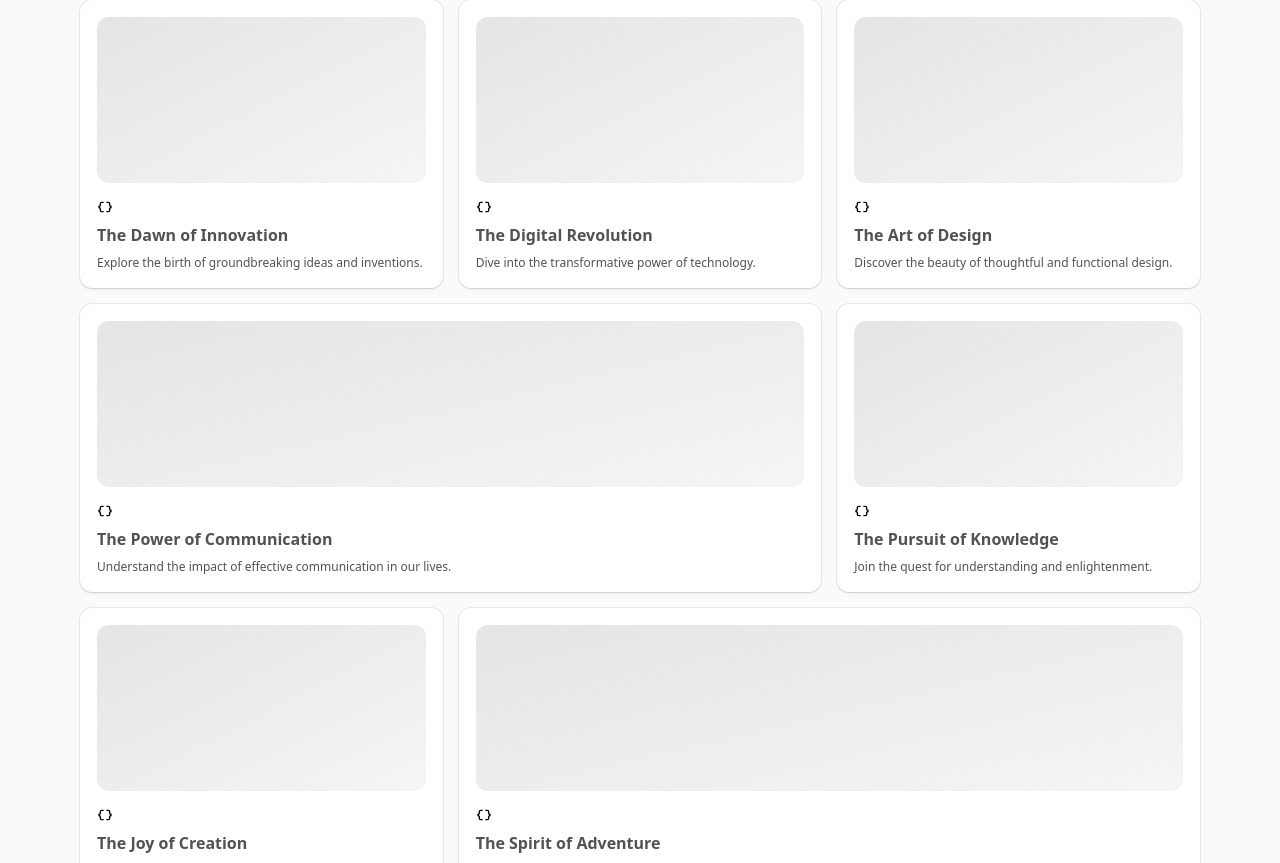
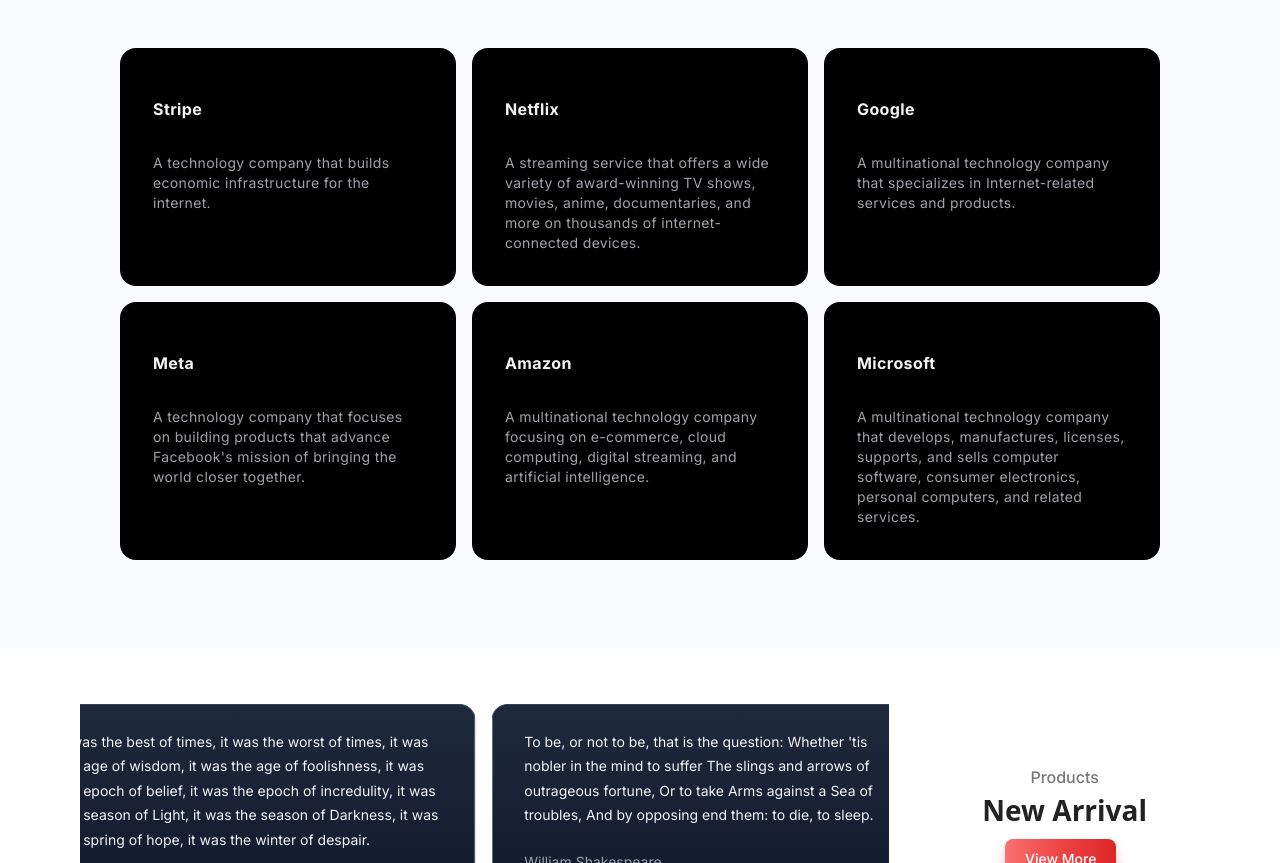
Before and after one commit to ahsanimran456/Owings-front-end, a Next.js app: page / in a window 1280 px wide. Shown: the part 777-1640 px from the top of the page. Built offline with nearby package versions, Linux system fonts and the light colour scheme.

Commit message:
changecart

```diff
--- a/src/components/HomeComponets/OurCategories.jsx
+++ b/src/components/HomeComponets/OurCategories.jsx
@@ -4,55 +4,96 @@
 import { cn } from "../../utils/cn.js";
 import { BentoGrid, BentoGridItem } from "../ui/bento-grid";
 import { MdDataObject } from "react-icons/md";
+import { HoverEffect } from "../ui/card-hover-effect";
 const Skeleton = () => (
     <div className="flex flex-1 w-full h-full min-h-[6rem] rounded-xl bg-gradient-to-br from-neutral-200 dark:from-neutral-900 dark:to-neutral-800 to-neutral-100"></div>
 );
-const items = [
+// const items = [
+//     {
+//         title: "The Dawn of Innovation",
+//         description: "Explore the birth of groundbreaking ideas and inventions.",
+//         header: <Skeleton />,
+//         icon: <MdDataObject />
+//     },
+//     {
+//         title: "The Digital Revolution",
+//         description: "Dive into the transformative power of technology.",
+//         header: <Skeleton />,
+//         icon: <MdDataObject />
+//     },
+//     {
+//         title: "The Art of Design",
+//         description: "Discover the beauty of thoughtful and functional design.",
+//         header: <Skeleton />,
+//         icon: <MdDataObject />
+//     },
+//     {
+//         title: "The Power of Communication",
+//         description:
+//             "Understand the impact of effective communication in our lives.",
+//         header: <Skeleton />,
+//         icon: <MdDataObject />
+//     },
+//     {
+//         title: "The Pursuit of Knowledge",
+//         description: "Join the quest for understanding and enlightenment.",
+//         header: <Skeleton />,
+//         icon: <MdDataObject />
+//     },
+//     {
+//         title: "The Joy of Creation",
+//         description: "Experience the thrill of bringing ideas to life.",
+//         header: <Skeleton />,
+//         icon: <MdDataObject />
+//     },
+//     {
+//         title: "The Spirit of Adventure",
+//         description: "Embark on exciting journeys and thrilling discoveries.",
+//         header: <Skeleton />,
+//         icon: <MdDataObject />
+//     },
+// ];
+
+
+
+const projects = [
     {
-        title: "The Dawn of Innovation",
-        description: "Explore the birth of groundbreaking ideas and inventions.",
-        header: <Skeleton />,
-        icon: <MdDataObject />
+        title: "Stripe",
+        description:
+            "A technology company that builds economic infrastructure for the internet.",
+        link: "https://stripe.com",
     },
     {
-        title: "The Digital Revolution",
-        description: "Dive into the transformative power of technology.",
-        header: <Skeleton />,
-        icon: <MdDataObject />
+        title: "Netflix",
+        description:
+            "A streaming service that offers a wide variety of award-winning TV shows, movies, anime, documentaries, and more on thousands of internet-connected devices.",
+        link: "https://netflix.com",
     },
     {
-        title: "The Art of Design",
-        description: "Discover the beauty of thoughtful and functional design.",
-        header: <Skeleton />,
-        icon: <MdDataObject />
+        title: "Google",
+        description:
+            "A multinational technology company that specializes in Internet-related services and products.",
+        link: "https://google.com",
     },
     {
-        title: "The Power of Communication",
+        title: "Meta",
         description:
-            "Understand the impact of effective communication in our lives.",
-        header: <Skeleton />,
-        icon: <MdDataObject />
+            "A technology company that focuses on building products that advance Facebook's mission of bringing the world closer together.",
+        link: "https://meta.com",
     },
     {
-        title: "The Pursuit of Knowledge",
-        description: "Join the quest for understanding and enlightenment.",
-        header: <Skeleton />,
-        icon: <MdDataObject />
+        title: "Amazon",
+        description:
+            "A multinational technology company focusing on e-commerce, cloud computing, digital streaming, and artificial intelligence.",
+        link: "https://amazon.com",
     },
     {
-        title: "The Joy of Creation",
-        description: "Experience the thrill of bringing ideas to life.",
-        header: <Skeleton />,
-        icon: <MdDataObject />
-    },
-    {
-        title: "The Spirit of Adventure",
-        description: "Embark on exciting journeys and thrilling discoveries.",
-        header: <Skeleton />,
-        icon: <MdDataObject />
+        title: "Microsoft",
+        description:
+            "A multinational technology company that develops, manufactures, licenses, supports, and sells computer software, consumer electronics, personal computers, and related services.",
+        link: "https://microsoft.com",
     },
 ];
-
 export function OurCategories() {
     return (
         <section className="bg-[#f9fafb]">
@@ -63,7 +104,7 @@
                 <h2 className="text-[#000] text-[38px] font-bold">
                     POPULAR CATEGORIES
                 </h2>
-                <BentoGrid className="mx-auto">
+                {/* <BentoGrid className="mx-auto">
                     {items.map((item, i) => (
                         <BentoGridItem
                             key={i}
@@ -74,7 +115,11 @@
                             className={i === 3 || i === 6 ? "md:col-span-2" : ""}
                         />
                     ))}
-                </BentoGrid>
+                </BentoGrid> */}
+
+                <div className="mx-auto px-8">
+                    <HoverEffect items={projects} />
+                </div>
             </div>
         </section>
 
--- /dev/null
+++ b/src/components/ui/card-hover-effect.jsx
@@ -0,0 +1,75 @@
+import React, { useState } from "react";
+import { AnimatePresence, motion } from "framer-motion";
+import Link from "next/link";
+import { cn } from "@/utils/cn";
+
+export const HoverEffect = ({ items, className }) => {
+  let [hoveredIndex, setHoveredIndex] = useState(null);
+
+  return (
+    <div className={cn("grid grid-cols-1 md:grid-cols-2 lg:grid-cols-3 py-10", className)}>
+      {items.map((item, idx) => (
+        <Link
+          href={item?.link}
+          key={item?.link}
+          className="relative group block p-2 h-full w-full"
+          onMouseEnter={() => setHoveredIndex(idx)}
+          onMouseLeave={() => setHoveredIndex(null)}
+        >
+          <AnimatePresence>
+            {hoveredIndex === idx && (
+              <motion.span
+                className="absolute inset-0 h-full w-full bg-neutral-200 dark:bg-slate-800/[0.8] block rounded-3xl"
+                layoutId="hoverBackground"
+                initial={{ opacity: 0 }}
+                animate={{
+                  opacity: 1,
+                  transition: { duration: 0.15 },
+                }}
+                exit={{
+                  opacity: 0,
+                  transition: { duration: 0.15, delay: 0.2 },
+                }}
+              />
+            )}
+          </AnimatePresence>
+          <Card>
+            <CardTitle>{item.title}</CardTitle>
+            <CardDescription>{item.description}</CardDescription>
+          </Card>
+        </Link>
+      ))}
+    </div>
+  );
+};
+
+export const Card = ({ className, children }) => {
+  return (
+    <div
+      className={cn(
+        "rounded-2xl h-full w-full p-4 overflow-hidden bg-black border border-transparent dark:border-white/[0.2] group-hover:border-slate-700 relative z-20",
+        className
+      )}
+    >
+      <div className="relative z-50">
+        <div className="p-4">{children}</div>
+      </div>
+    </div>
+  );
+};
+
+export const CardTitle = ({ className, children }) => {
+  return (
+    <h4 className={cn("text-zinc-100 font-bold tracking-wide mt-4", className)}>
+      {children}
+    </h4>
+  );
+};
+
+export const CardDescription = ({ className, children }) => {
+  return (
+    <p className={cn("mt-8 text-zinc-400 tracking-wide leading-relaxed text-sm", className)}>
+      {children}
+    </p>
+  );
+};
```
